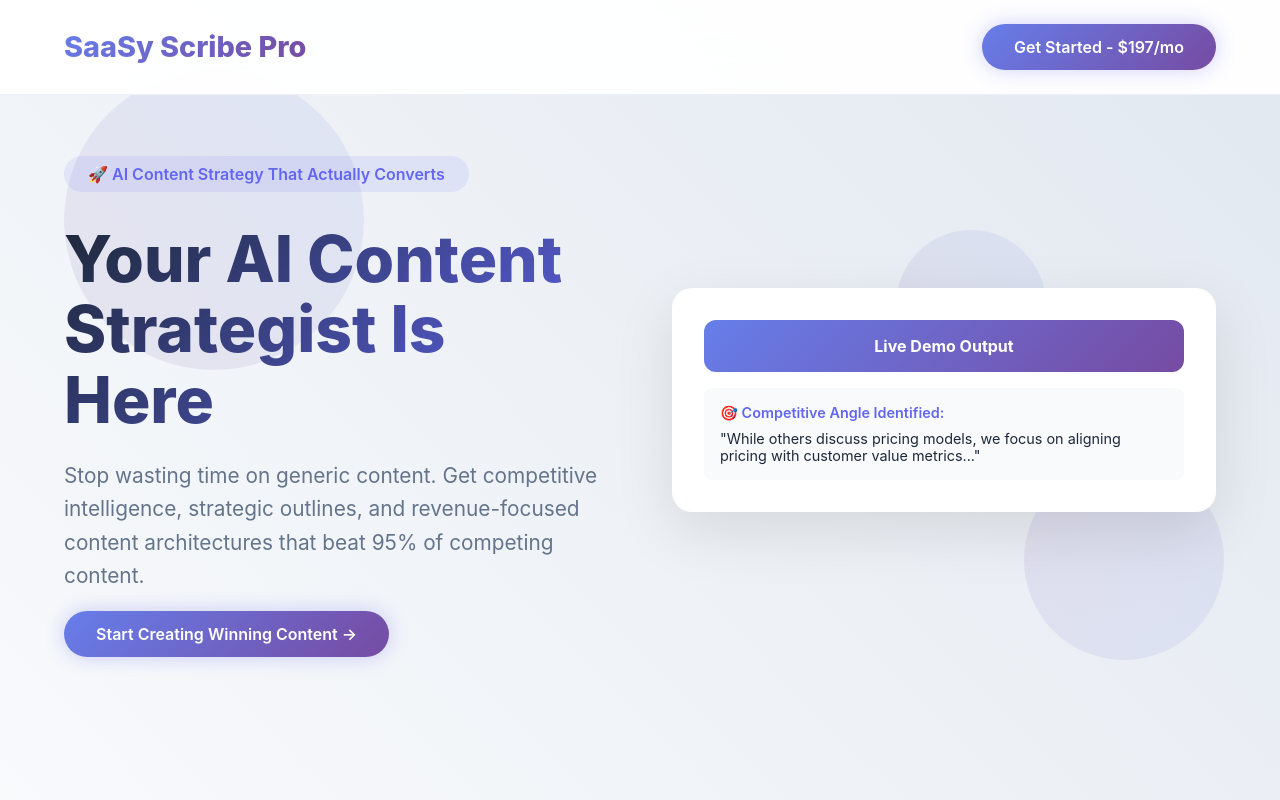
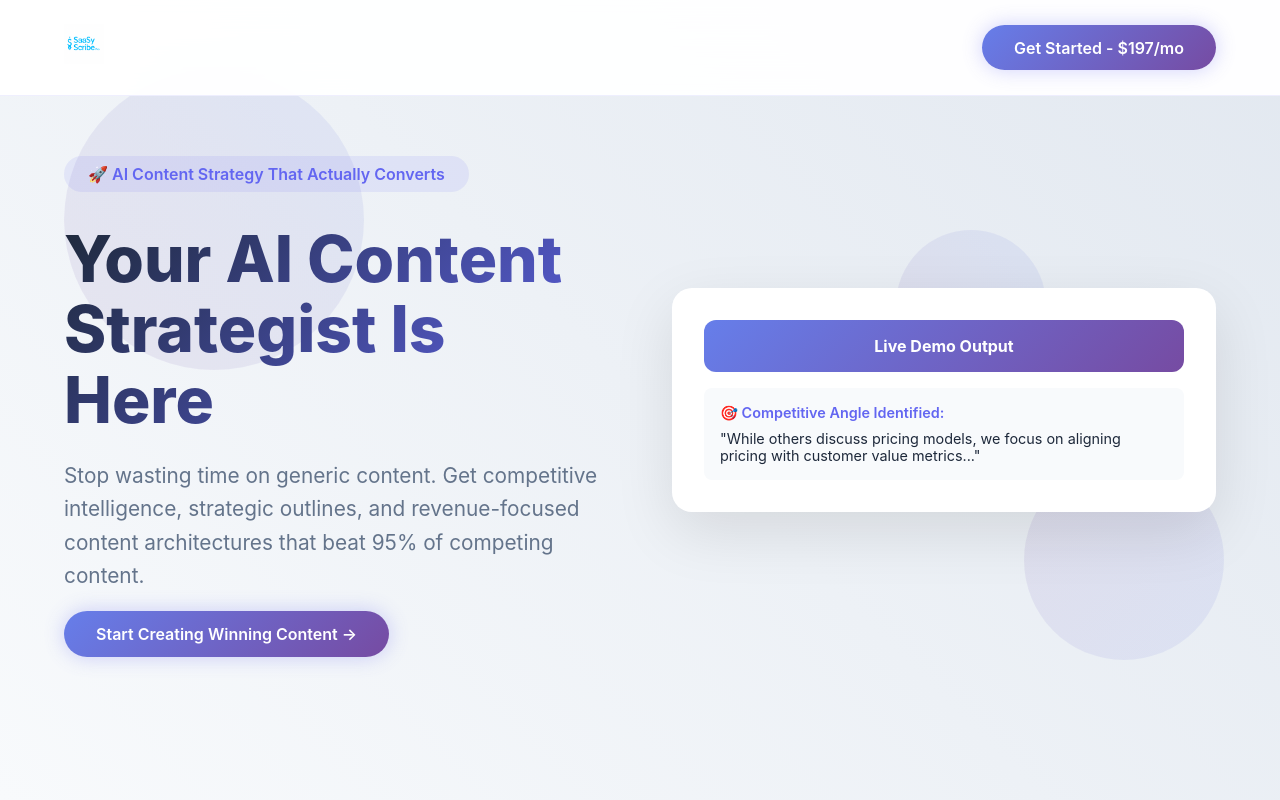
Before and after one commit to SamAde1203/saasyscribepro-license, a website: page public/index.html in a window 1280 px wide. Shown: the top 800 px of the page. Drawn offline with Linux system fonts and the light colour scheme.

Commit message:
Update index.html

```diff
--- a/public/index.html
+++ b/public/index.html
@@ -326,8 +326,9 @@
     <!-- Navigation -->
     <nav class="navbar">
         <div class="nav-content">
-            <div class="logo">SaaSy Scribe Pro</div>
-            <a href="#pricing" class="cta-button">Get Started - $197/mo</a>
+<a href="/" class="logo">
+    <img src="/images/logo.png" alt="SaaSy Scribe Pro" style="height: 40px;">
+</a>            <a href="#pricing" class="cta-button">Get Started - $197/mo</a>
         </div>
     </nav>
 
```
